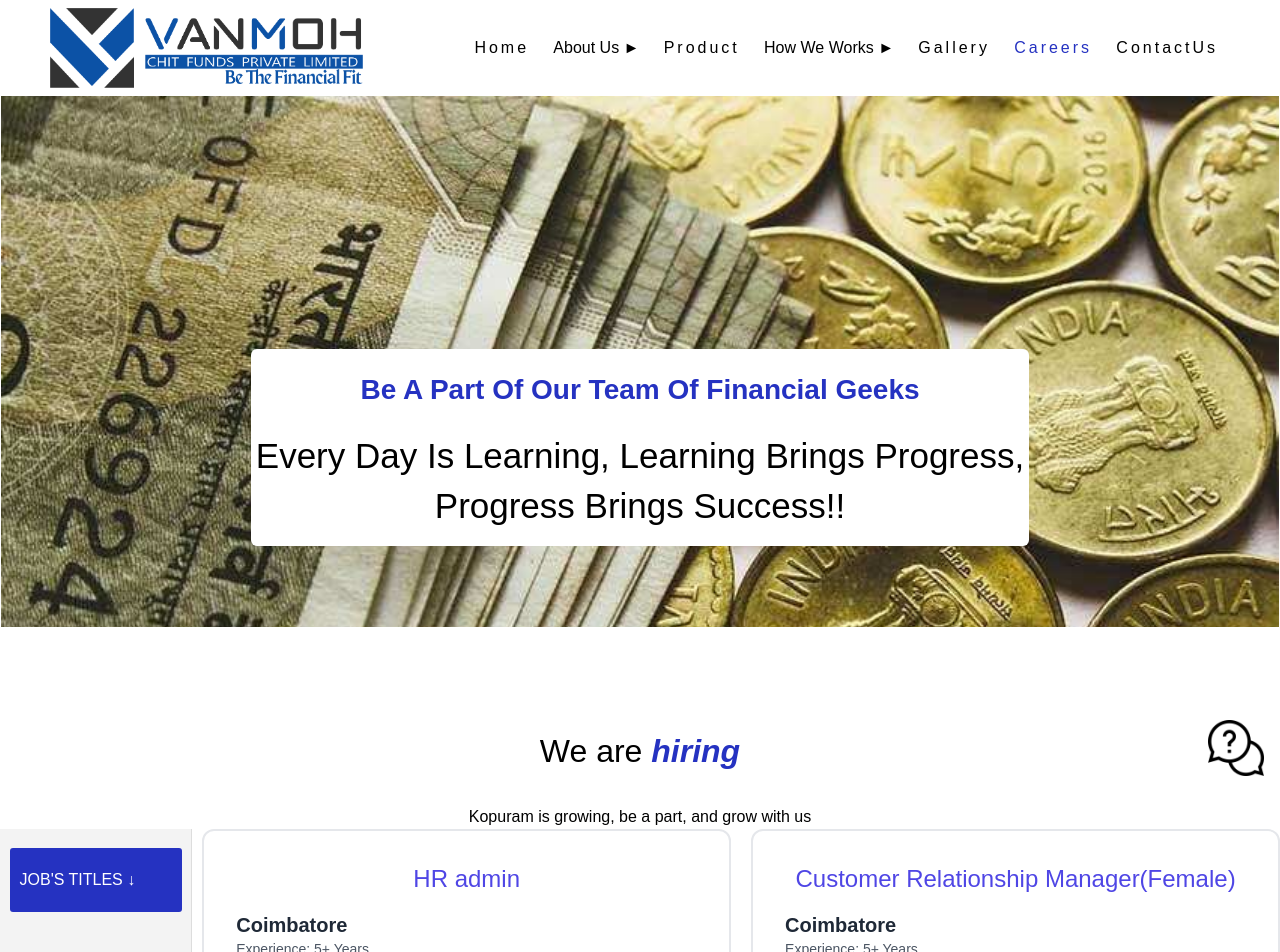
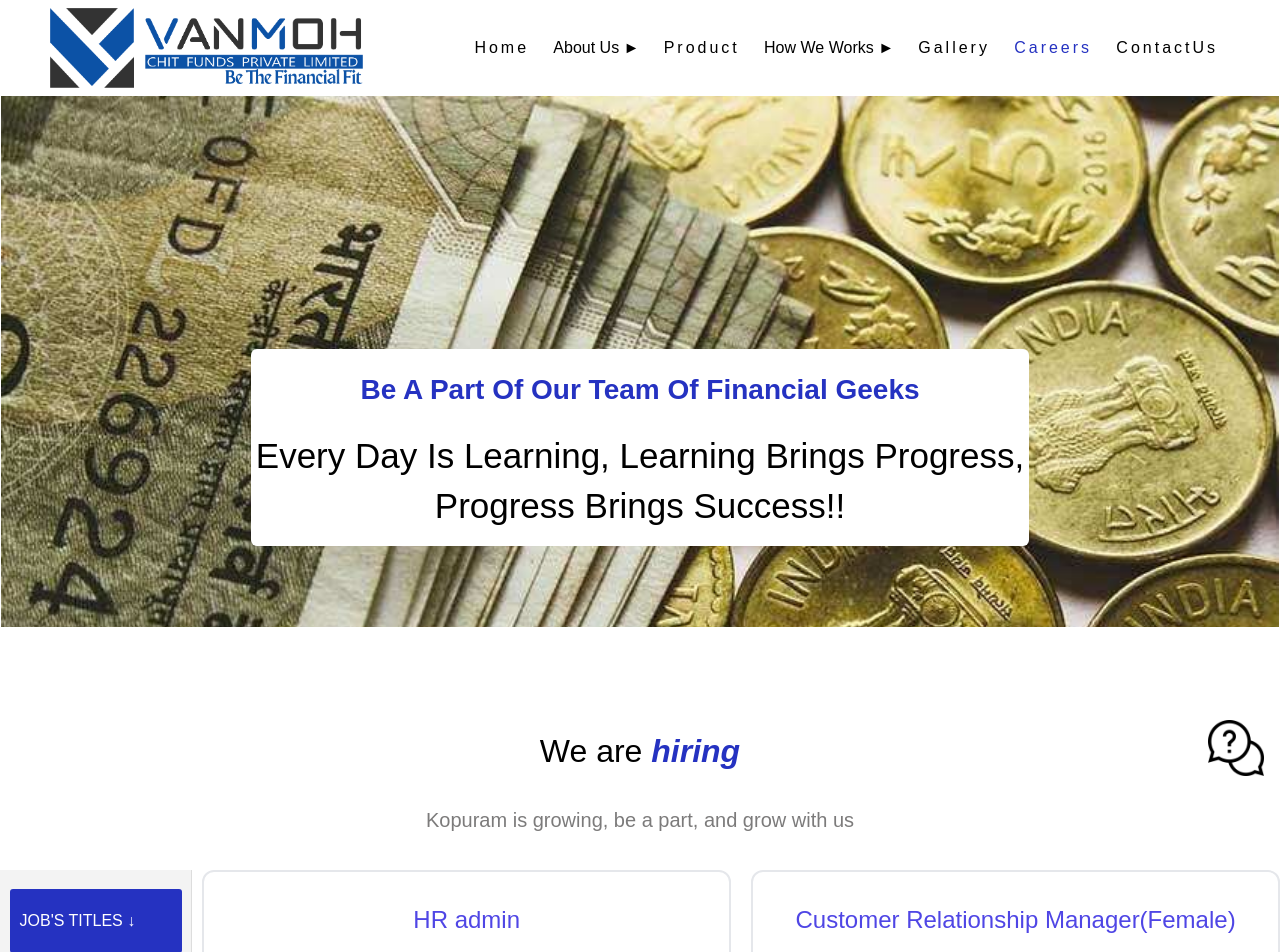
Before and after one commit to RatheeshCoder/chit-fund, a React (Create React App) app: page /Jobs in a window 1280 px wide. Shown: the top 952 px of the page. Built offline with nearby package versions, Linux system fonts and the light colour scheme.

Commit message:
Update Hiring.jsx

```diff
--- a/src/components/Jobs/Section2/Hiring/Hiring.jsx
+++ b/src/components/Jobs/Section2/Hiring/Hiring.jsx
@@ -5,7 +5,7 @@ const Hiring = () => {
   return (
     <section className='Hiring'>
         <h1>We are <span>hiring</span></h1>
-        <p>Kopuram is growing, be a part, and grow with us</p>
+        <p className='kopuram'>Kopuram is growing, be a part, and grow with us</p>
         <Cards/>
     </section>
   )
```
